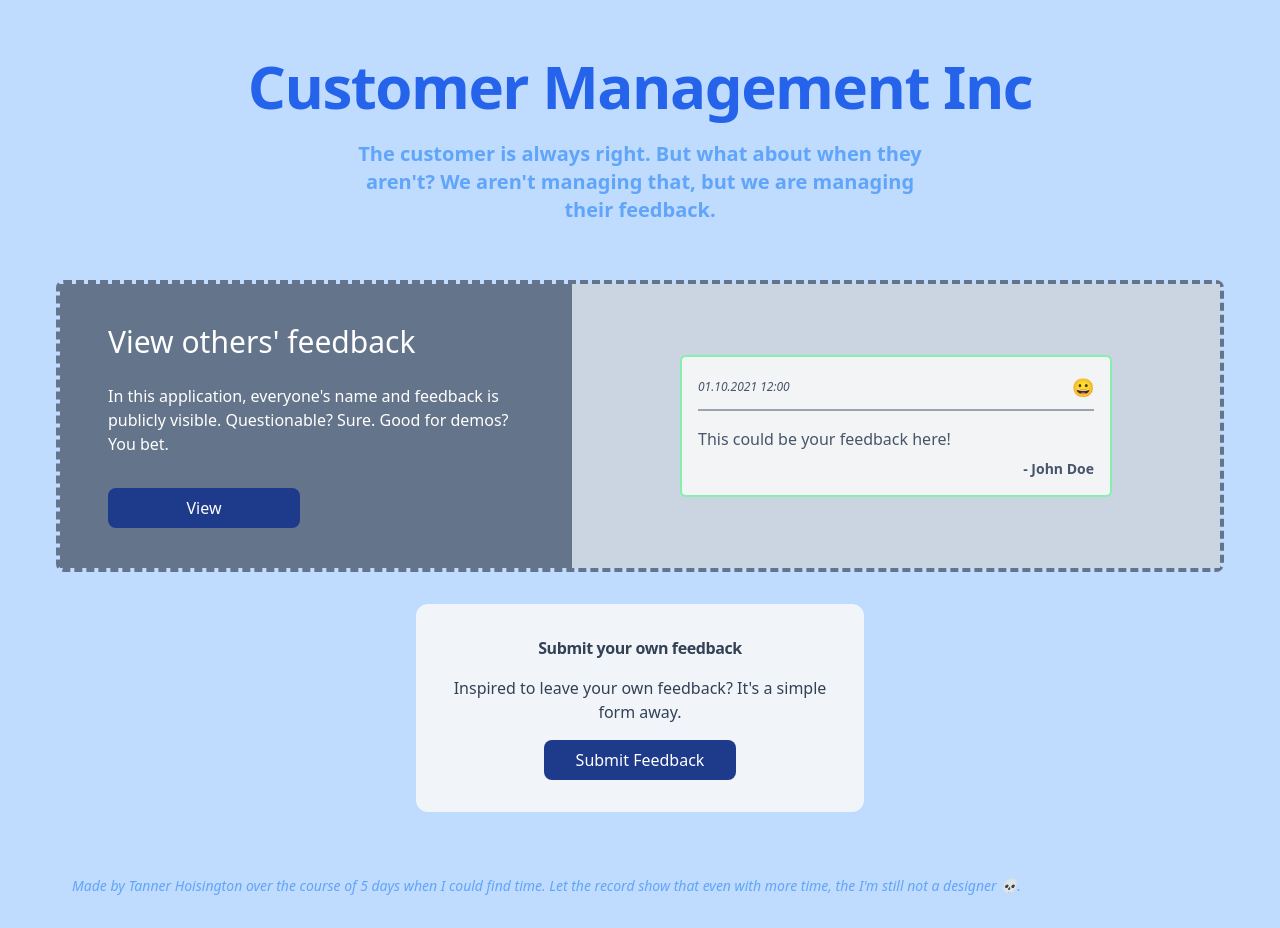
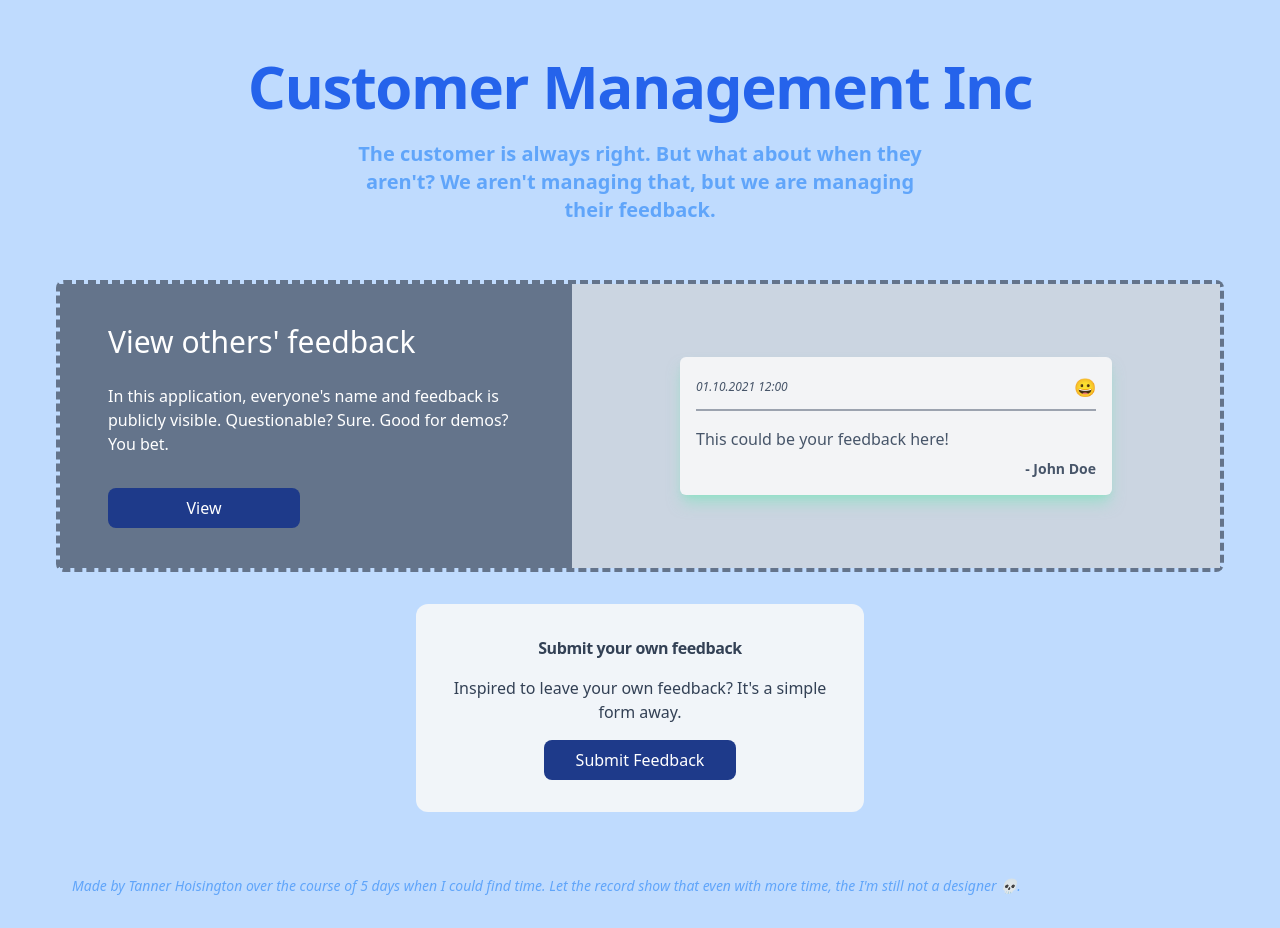
Before and after one commit to tannerbaum/customer-management, a Nuxt app: page / in a window 1280 px wide. Built offline with nearby package versions, Linux system fonts and the light colour scheme; no server answers.

Commit message:
view page

```diff
--- a/components/FeedbackCard.vue
+++ b/components/FeedbackCard.vue
@@ -17,11 +17,11 @@ const humanFriendlyDate = (isoString: string) =>
 <template>
   <div
     :class="[
-      'max-w-md p-4 rounded-md bg-gray-100 border-2 text-slate-600',
+      'max-w-md p-4 rounded-md bg-gray-100 text-slate-600 shadow-lg',
       {
-        happy: 'border-green-300',
-        neutral: 'border-gray-400',
-        unhappy: 'border-red-300',
+        happy: 'shadow-emerald-300/50',
+        neutral: 'shadow-gray-400/50',
+        unhappy: 'shadow-rose-300/50',
       }[feedbackItem.sentiment],
     ]"
   >
@@ -35,7 +35,7 @@ const humanFriendlyDate = (isoString: string) =>
         {{ sentimentEmoji[feedbackItem.sentiment] }}
       </div>
     </div>
-    <div class="text-md">{{ feedbackItem.feedbacktext }}</div>
+    <div class="text-md line-clamp-3">{{ feedbackItem.feedbacktext }}</div>
     <div class="text-sm font-semibold mt-2 text-right">
       - {{ feedbackItem.name }}
     </div>
--- a/components/FeedbackFilter.vue
+++ b/components/FeedbackFilter.vue
@@ -10,7 +10,7 @@ const { isActive, componentType } = withDefaults(
   <component
     :is="componentType"
     :class="[
-      'rounded-full border-2 py-1 px-4',
+      'rounded-full border-2 py-1 px-4 font-bold',
       isActive ? 'text-white' : 'text-black bg-gray-100',
     ]"
   >
--- a/components/FeedbackGrid.vue
+++ b/components/FeedbackGrid.vue
@@ -4,7 +4,7 @@ import type { Feedback } from "~/server/types";
 const { feedbackItems } = defineProps<{ feedbackItems: Feedback[] }>();
 </script>
 <template>
-  <div class="grid grid-cols-3 gap-4">
+  <div class="grid grid-cols-1 sm:grid-cols-2 md:grid-cols-3 gap-4">
     <FeedbackCard v-for="feedback in feedbackItems" :feedbackItem="feedback" />
   </div>
 </template>
--- a/pages/feedback/submit.vue
+++ b/pages/feedback/submit.vue
@@ -56,7 +56,7 @@ const onSubmit = async (values: any) => {
           <Field id="happy" name="sentiment" type="radio" value="happy" />
           <label class="sr-only" for="happy">Happy</label>
           <div aria-hidden="true">
-            <FeedbackFilter class="bg-green-300" componentType="div" isActive
+            <FeedbackFilter class="bg-emerald-300" componentType="div" isActive
               >Happy</FeedbackFilter
             >
           </div>
--- a/pages/feedback/view.vue
+++ b/pages/feedback/view.vue
@@ -1,8 +1,11 @@
 <script setup lang="ts">
-// TODO: add refresh button
 const { data, pending, refresh } = await useFetch("/api/feedback");
 const { filters, filteredFeedbackItems, totalFeedbackItems, onClick } =
   useFeedbackItems(data);
+
+const onRefreshClick = () => {
+  refresh();
+};
 </script>
 <template>
   <Layout class="p-16">
@@ -12,7 +15,9 @@ const { filters, filteredFeedbackItems, totalFeedbackItems, onClick } =
           :is-active="filters.happy"
           :count="totalFeedbackItems.happy"
           :class="
-            filters.happy ? 'bg-green-300 border-green-300' : 'border-green-300'
+            filters.happy
+              ? 'bg-emerald-300 border-emerald-300'
+              : 'border-emerald-300'
           "
           @click="onClick({ ...filters, happy: !filters.happy })"
           >Happy</FeedbackFilter
@@ -30,7 +35,7 @@ const { filters, filteredFeedbackItems, totalFeedbackItems, onClick } =
           :is-active="filters.unhappy"
           :count="totalFeedbackItems.unhappy"
           :class="
-            filters.unhappy ? 'bg-red-300 border-red-300' : 'border-red-300'
+            filters.unhappy ? 'bg-rose-300 border-rose-300' : 'border-rose-300'
           "
           @click="onClick({ ...filters, unhappy: !filters.unhappy })"
           >Unhappy</FeedbackFilter
@@ -42,5 +47,13 @@ const { filters, filteredFeedbackItems, totalFeedbackItems, onClick } =
       v-if="filteredFeedbackItems"
       :feedback-items="filteredFeedbackItems"
     />
+    <div class="mt-16 flex justify-center">
+      <button
+        class="text-black w-28 h-8 px-6 rounded-lg bg-blue-400"
+        @click="onRefreshClick"
+      >
+        Refresh
+      </button>
+    </div>
   </Layout>
 </template>
```
